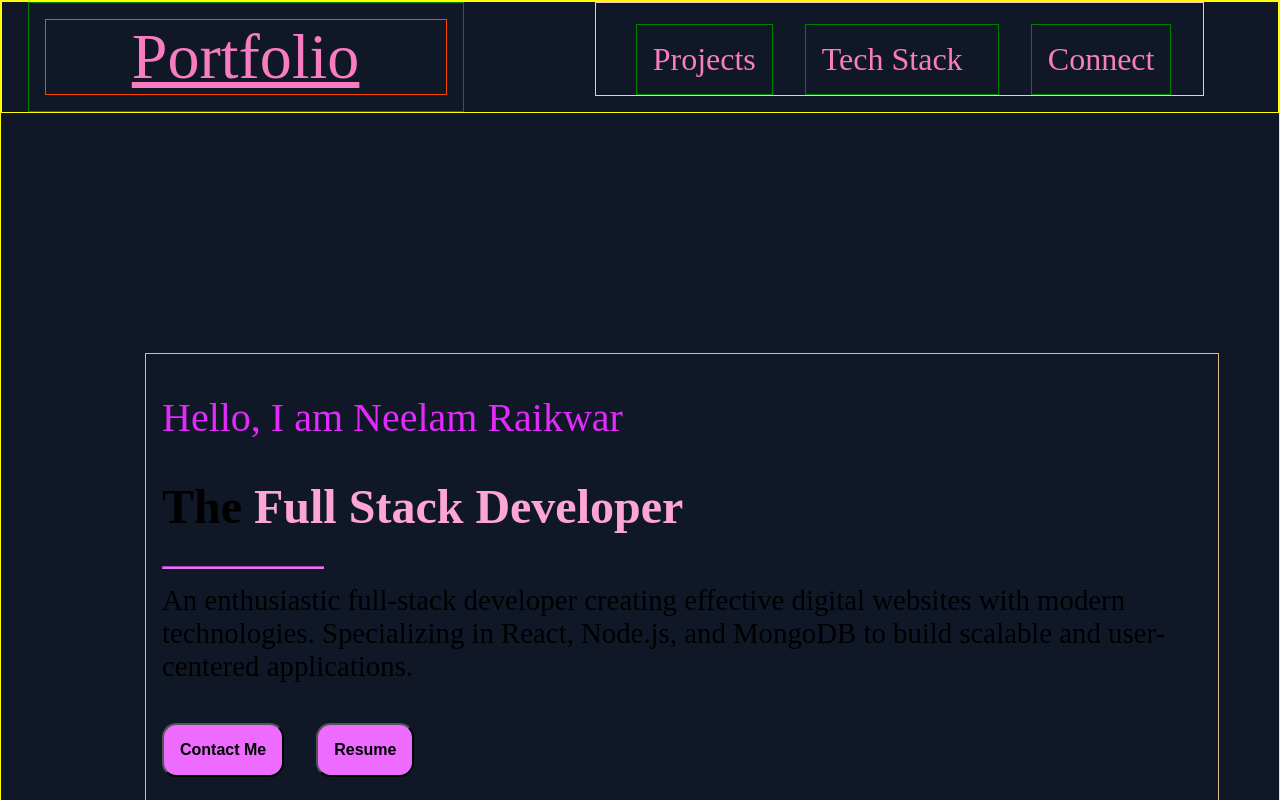
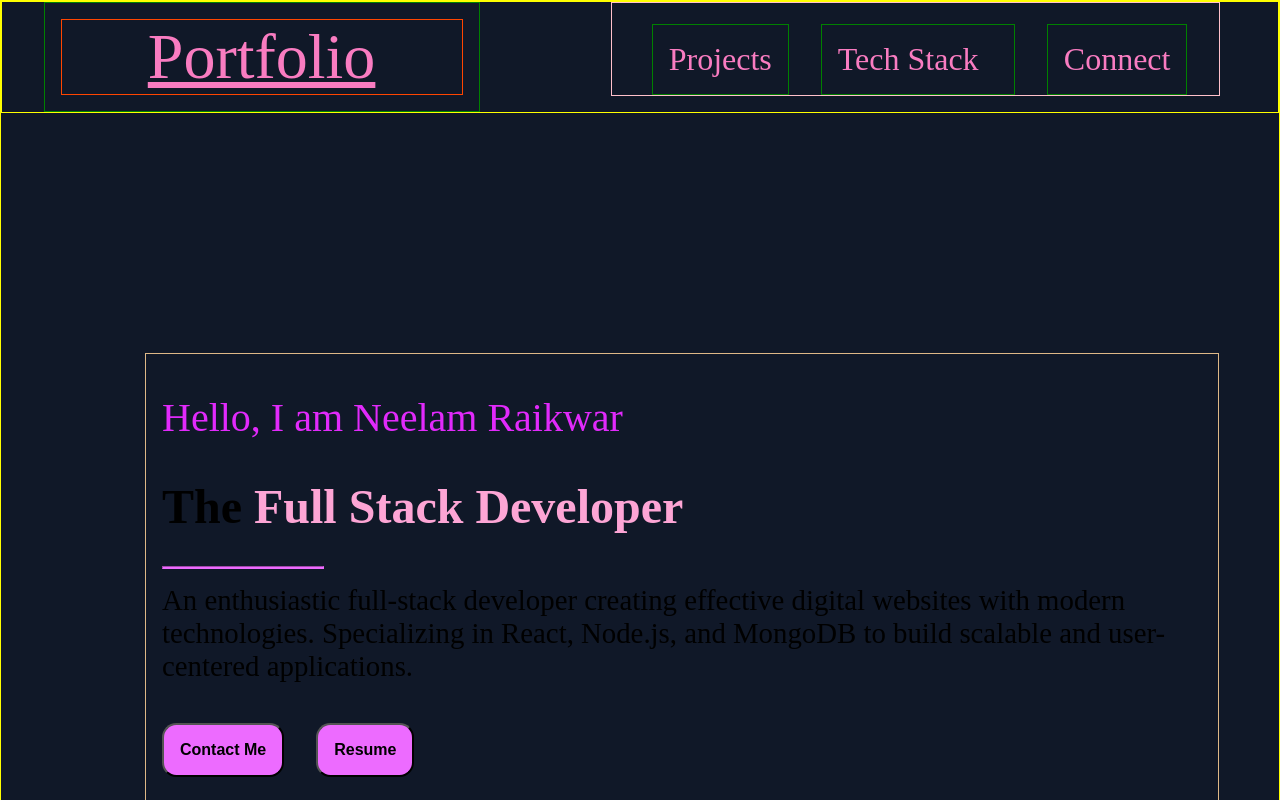
Before and after one commit to neelamraikwar9/neelam-raikwarPortfolio, a React (Vite) app: page / in a window 1280 px wide. Shown: the top 800 px of the page. Built offline with nearby package versions, Linux system fonts and the light colour scheme.

Commit message:
modified style

```diff
--- a/src/App.css
+++ b/src/App.css
@@ -46,7 +46,7 @@
   display: flex;
   align-items: flex-end;
   border: 1px solid pink;
-  margin: 0rem 3rem;
+  margin: 0rem 1rem;
   margin-bottom: 1rem;
 }
 
```
